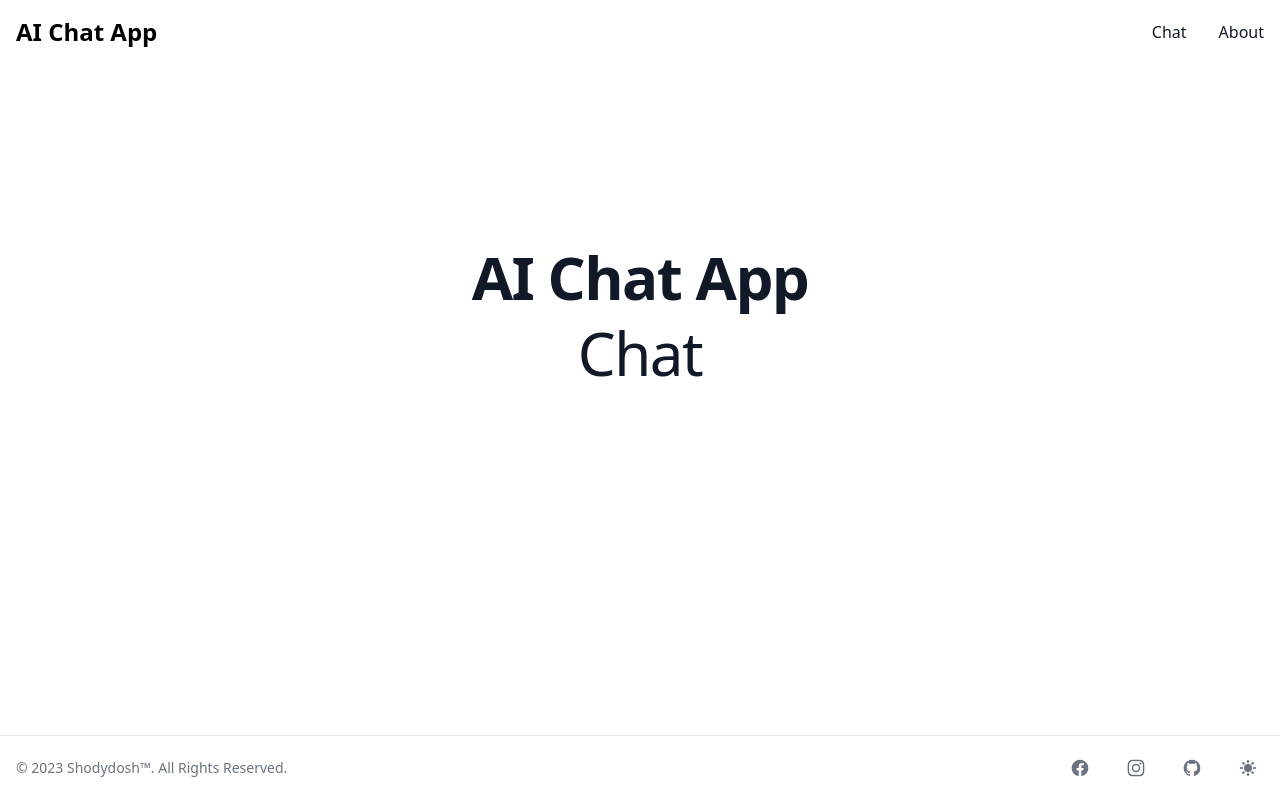
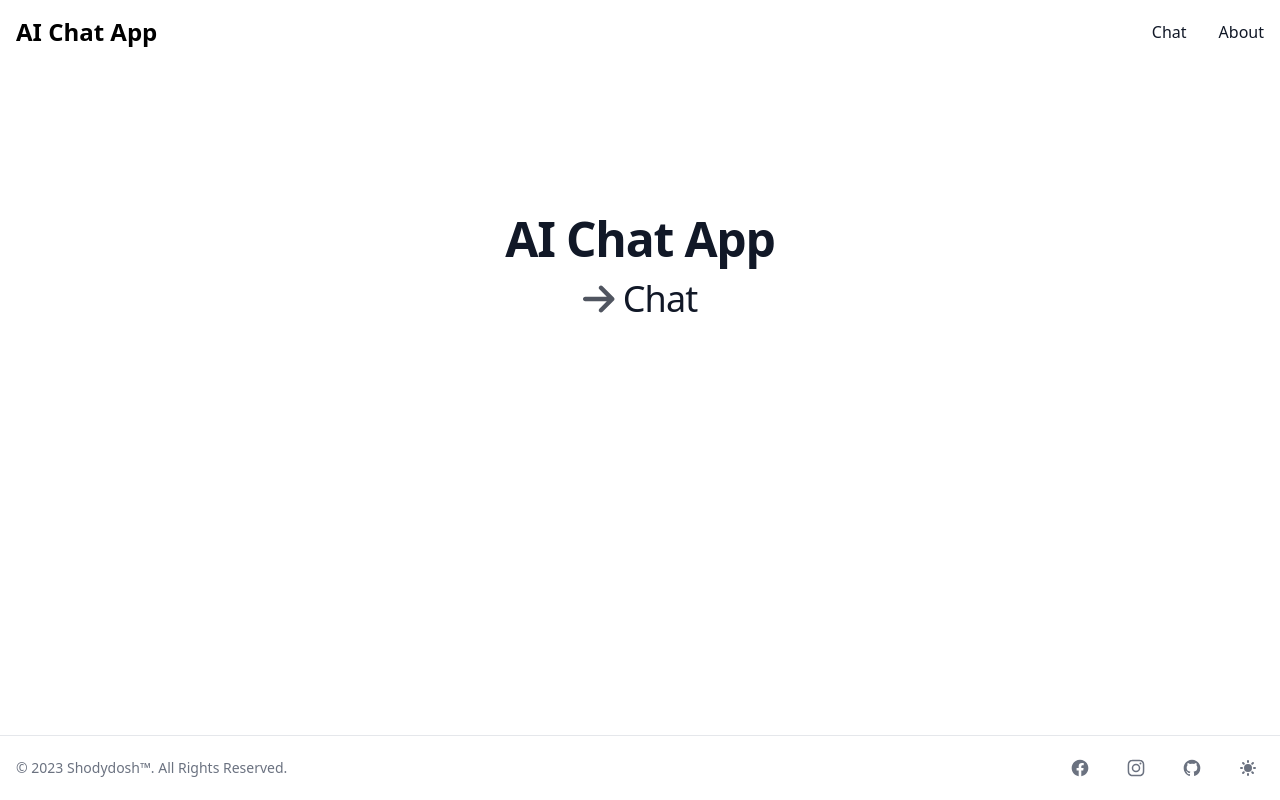
Before and after one commit to Shodydosh/AI-Chat-App, a Next.js app: page / in a window 1280 px wide. Built offline with nearby package versions, Linux system fonts and the light colour scheme.

Commit message:
fix: adjusting UI

```diff
--- a/components/Chat/InputForm.tsx
+++ b/components/Chat/InputForm.tsx
@@ -55,7 +55,7 @@ const InputForm = (props) => {
                     />
                     <button
                         type="submit"
-                        className="dark:hover:bg-grey-500 dark:focus:ring-grey-800 hover:bg-grey-700 bottom-2-5 right-2-5 absolute rounded-lg bg-gray-900 px-4 py-2 text-sm font-medium text-white"
+                        className="dark:hover:bg-grey-500 dark:focus:ring-grey-800 hover:bg-grey-700 right-2-5 absolute bottom-3 rounded-lg bg-gray-900 px-4 py-2 text-sm font-medium text-white"
                     >
                         <svg
                             stroke="currentColor"
--- a/package.json
+++ b/package.json
@@ -7,6 +7,9 @@
     "type-check": "tsc"
   },
   "dependencies": {
+    "@fortawesome/fontawesome-svg-core": "^6.4.0",
+    "@fortawesome/free-solid-svg-icons": "^6.4.0",
+    "@fortawesome/react-fontawesome": "^0.2.0",
     "chatgpt": "^5.2.2",
     "dotenv": "^16.0.3",
     "next": "latest",
--- a/pages/_app.tsx
+++ b/pages/_app.tsx
@@ -4,12 +4,6 @@ import { AppProps } from 'next/app';
 import '../styles/index.css';
 import '../assets/css/components/Sidenav.css';
 
-/**
- * This is a functional component in TypeScript React that renders the Component and pageProps passed
- * as props.
- * @param {AppProps}  - The `MyApp` function takes in two parameters: `Component` and `pageProps`.
- * @returns The function `MyApp` is returning the `Component` with the `pageProps` passed as props.
- */
 function MyApp({ Component, pageProps }: AppProps) {
     // On page load or when changing themes, best to add inline in `head` to avoid FOUC
 
--- a/pages/index.tsx
+++ b/pages/index.tsx
@@ -1,15 +1,19 @@
 import Link from 'next/link';
 import Layout from '../components/Layout';
+import { FontAwesomeIcon } from '@fortawesome/react-fontawesome';
+import { faArrowRight } from '@fortawesome/free-solid-svg-icons';
 
 const IndexPage = () => (
     <Layout title="Home | AI Chat App">
-        <h1 className="mb-4 mt-4 text-center text-4xl font-extrabold leading-none tracking-tight text-gray-900 dark:text-white md:text-5xl lg:text-6xl">
+        <h1 className="mb-4 text-center text-4xl font-extrabold leading-none tracking-tight text-gray-900 dark:text-white md:text-4xl lg:text-5xl">
             AI Chat App
         </h1>
-        <h2 className="mb-4 mt-4 text-center text-xl leading-none tracking-tight text-gray-900 dark:text-white md:text-5xl lg:text-6xl">
-            <Link href="/chat">Chat</Link>
+        <h2 className="mb-4 mt-4 text-center text-xl leading-none tracking-tight text-gray-900 dark:text-white md:text-3xl lg:text-4xl">
+            <Link href="/chat">
+                <FontAwesomeIcon className="animate-pulse" icon={faArrowRight} /> Chat
+            </Link>
         </h2>
-        <div className="h-80"></div>
+        <div className="h-96"></div>
     </Layout>
 );
 
```
Also changed, not shown: components/Chat/Msg/AIMsg.tsx (+1 -2 lines), styles/index.css (+0 -9 lines), 1 other file (tests, documents, lock files or other folders).
